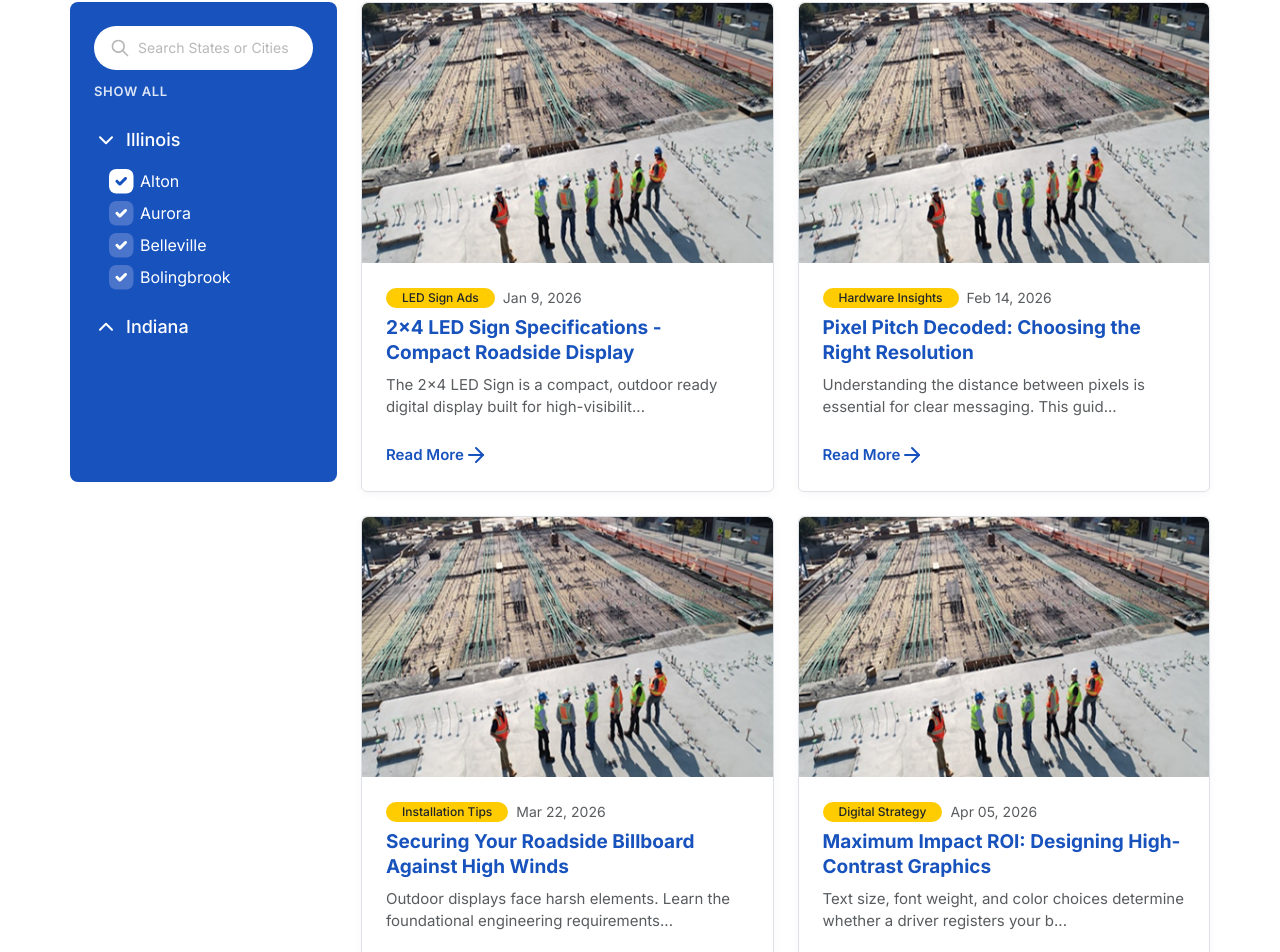
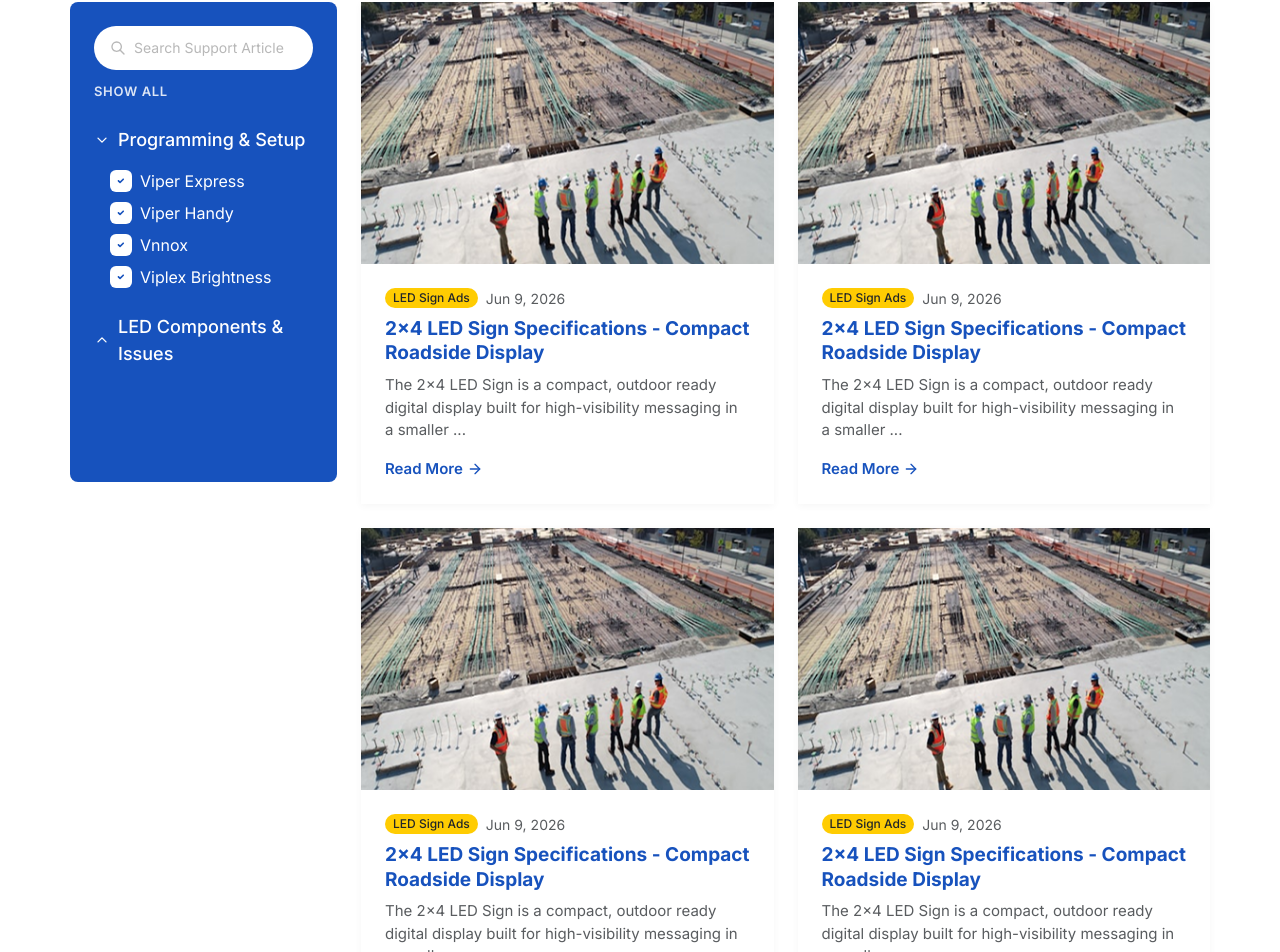
Before and after one commit to darshilajudia7/LED-Sign-City, a Next.js app: page /Blog/Installation in a window 1280 px wide. Shown: the part 336-1288 px from the top of the page. Built offline with nearby package versions, Linux system fonts and the light colour scheme; a web font is replaced by a local one.

Commit message:
Redirect error solve

```diff
--- a/app/Blog/Installation/page.js
+++ b/app/Blog/Installation/page.js
@@ -1,67 +1,28 @@
 "use client";
-import Link from "next/link";
 import Image from "next/image";
 import React, { useState } from "react";
 import "./style.css";
 
 export default function Installation() {
-
-    // Status for checkbox
-    const [statesData, setStatesData] = useState([
-        { name: 'Alton', checked: true },
-        { name: 'Aurora', checked: false },
-        { name: 'Belleville', checked: false },
-        { name: 'Bolingbrook', checked: false },
+    // Categories and active filter checkboxes based on the UI layout
+    const [categoriesData, setCategoriesData] = useState([
+        { name: 'Viper Express', checked: true },
+        { name: 'Viper Handy', checked: true },
+        { name: 'Vnnox', checked: true },
+        { name: 'Viplex Brightness', checked: true },
     ]);
 
-    // Data of initialBlogPosts
-    const initialBlogPosts = [
-        {
-            category: 'LED Sign Ads',
-            date: 'Jan 9, 2026',
-            title: '2×4 LED Sign Specifications - Compact Roadside Display',
-            description: 'The 2×4 LED Sign is a compact, outdoor ready digital display built for high-visibility messaging in a smaller footprint. A strong fit for storefronts, entrances, and drive lanes.',
-            imageUrl: '/ads_temp.png'
-        },
-        {
-            category: 'Hardware Insights',
-            date: 'Feb 14, 2026',
-            title: 'Pixel Pitch Decoded: Choosing the Right Resolution',
-            description: 'Understanding the distance between pixels is essential for clear messaging. This guide breaks down how viewing distance impacts your choice between P4, P6, and P10 setups.',
-            imageUrl: '/ads_temp.png'
-        },
-        {
-            category: 'Installation Tips',
-            date: 'Mar 22, 2026',
-            title: 'Securing Your Roadside Billboard Against High Winds',
-            description: 'Outdoor displays face harsh elements. Learn the foundational engineering requirements, structural brackets, and ballast metrics needed to protect your hardware investments safely.',
-            imageUrl: '/ads_temp.png'
-        },
-        {
-            category: 'Digital Strategy',
-            date: 'Apr 05, 2026',
-            title: 'Maximum Impact ROI: Designing High-Contrast Graphics',
-            description: 'Text size, font weight, and color choices determine whether a driver registers your billboard or passes by. Explore verified formatting guidelines built for 45 MPH zones.',
-            imageUrl: '/ads_temp.png'
-        },
-        {
-            category: 'Maintenance Core',
-            date: 'May 18, 2026',
-            title: 'Preventative Care Routine for High-Bright Modules',
-            description: 'Keep your digital signage running smoothly year-round. Master power supply inspections, fan filter cleaning, and receiving card diagnostics to avoid unexpected onsite downtime.',
-            imageUrl: '/ads_temp.png'
-        },
-        {
-            category: 'Compliance Rules',
-            date: 'Jun 11, 2026',
-            title: 'Navigating Local Municipal Dimming Ordinances Safely',
-            description: 'Avoid costly zoning violations by managing nit levels correctly. Learn how integrated light sensors automate day-to-night transitions to comply with commercial district laws.',
-            imageUrl: '/ads_temp.png'
-        }
-    ];
+    // Card grid data mapped to match the actual textual layout shown in the UI image
+    const caseStudiesPosts = Array(6).fill({
+        category: 'LED Sign Ads',
+        date: 'Jun 9, 2026',
+        title: '2×4 LED Sign Specifications - Compact Roadside Display',
+        description: 'The 2×4 LED Sign is a compact, outdoor ready digital display built for high-visibility messaging in a smaller footprint. A strong fit for storefronts, entrances, and drive lanes.',
+        imageUrl: '/ads_temp.png' // Replace with your image source path
+    });
 
     const [expandedPosts, setExpandedPosts] = useState(
-        new Array(initialBlogPosts.length).fill(false)
+        new Array(caseStudiesPosts.length).fill(false)
     );
 
     const toggleReadMore = (index) => {
@@ -71,51 +32,51 @@ export default function Installation() {
     };
 
     const handleCheckboxChange = (index) => {
-        const updatedStates = [...statesData];
-        updatedStates[index].checked = !updatedStates[index].checked;
-        setStatesData(updatedStates);
+        const updatedCategories = [...categoriesData];
+        updatedCategories[index].checked = !updatedCategories[index].checked;
+        setCategoriesData(updatedCategories);
     };
 
     return (
         <>
-            <main className="container-fluid p-0">
+            <main className="container-fluid p-0 bg-light-gray-base">
 
-                {/* Hero Banner */}
+                {/* Hero Banner matched exactly to layout */}
                 <section className="insights-hero d-flex align-items-center">
-                    <div className="container px-0 d-flex flex-column gap-2 text-white">
+                    <div className="container px-3 px-md-0 d-flex flex-column gap-2 text-white">
                         <h1 className="hero-title m-0">
-                            Latest Insights from LED SIGN City
+                            Case Studies
                         </h1>
                         <p className="hero-subtitle m-0">
-                            Choose a category below to explore guides, tips, and real-world case studies.
+                            Choose your category to see the case studies.
                         </p>
                     </div>
                 </section>
 
-                {/* Dashboard */}
+                {/* Main Content Area */}
                 <section className="content-dashboard-wrapper py-5">
-                    <div className="container px-0">
+                    <div className="container px-3 px-md-0">
                         <div className="row g-4 justify-content-between">
 
-                            {/* Left Side */}
+                            {/* Sidebar Left Navigation Panel */}
                             <aside className="col-lg-4 col-xl-3">
                                 <div className="sidebar-filter-panel p-4">
                                     <div className="sidebar-stack d-flex flex-column gap-4">
 
-                                        {/* Search Box Elements Container */}
+                                        {/* Search Input Box */}
                                         <div className="sidebar-search-group w-100">
                                             <div className="sidebar-search-bar d-flex align-items-center px-3 mb-2">
                                                 <Image
                                                     src="/search.svg"
                                                     alt="Search Icon"
-                                                    width="20"
-                                                    height="20"
+                                                    width="16"
+                                                    height="16"
                                                     className="me-2"
                                                 />
                                                 <input
                                                     type="text"
                                                     id="sidebarSearchInput"
-                                                    placeholder="Search States or Cities"
+                                                    placeholder="Search Support Article"
                                                     className="sidebar-search-input w-100"
                                                 />
                                             </div>
@@ -124,62 +85,57 @@ export default function Installation() {
                                             </button>
                                         </div>
 
-                                        {/* Filter Selection Accordions */}
+                                        {/* Dropdown Filters Accordion UI */}
                                         <div className="sidebar-filters-accordion w-100">
                                             <div className="accordion-state-group w-100">
-                                                <div className="accordion-state-header d-flex justify-content-between align-items-center mb-3">
+                                                <div className="accordion-state-header d-flex justify-content-between align-items-center mb-3 cursor-pointer">
                                                     <div className="state-title-wrap d-flex align-items-center gap-2">
                                                         <Image
                                                             src="/drop.svg"
-                                                            alt="Toggle Chevron"
-                                                            width="24"
-                                                            height="24"
+                                                            alt="Toggle Chevron Down"
+                                                            width="16"
+                                                            height="16"
                                                         />
-                                                        <span className="state-name-heading fw-medium text-white">Illinois</span>
+                                                        <span className="state-name-heading fw-medium text-white">Programming & Setup</span>
                                                     </div>
                                                 </div>
 
+                                                {/* Checkbox Options Loop */}
                                                 <div className="checkbox-options-stack d-flex flex-column gap-2 ps-3">
-                                                    {statesData.map((state, index) => (
+                                                    {categoriesData.map((category, index) => (
                                                         <label key={index} className="custom-checkbox-label d-flex align-items-center gap-2 text-white cursor-pointer m-0">
                                                             <input
                                                                 type="checkbox"
-                                                                checked={state.checked}
+                                                                checked={category.checked}
                                                                 onChange={() => handleCheckboxChange(index)}
                                                                 className="native-checkbox-hidden"
                                                             />
-                                                            <span className={`custom-checkbox-box rounded ${state.checked ? 'checkbox-box--active' : 'checkbox-box--inactive'}`}>
-                                                                {state.checked ? (
+                                                            <span className={`custom-checkbox-box rounded ${category.checked ? 'checkbox-box--active' : 'checkbox-box--inactive'}`}>
+                                                                {category.checked && (
                                                                     <Image
                                                                         src="/checked.svg"
-                                                                        alt="Checked status indicator"
-                                                                        width="25"
-                                                                        height="25"
-                                                                    />
-                                                                ) : (
-                                                                    <Image
-                                                                        src="/unchecked.svg"
-                                                                        alt="Unchecked status indicator"
-                                                                        width="25"
-                                                                        height="25"
+                                                                        alt="Checked Status"
+                                                                        width="14"
+                                                                        height="14"
                                                                     />
                                                                 )}
                                                             </span>
-                                                            <span className="city-label-text">{state.name}</span>
+                                                            <span className="city-label-text">{category.name}</span>
                                                         </label>
                                                     ))}
                                                 </div>
                                             </div>
 
-                                            <div className="accordion-state-header d-flex align-items-center gap-2 mt-4">
+                                            {/* Collapsed Section Heading */}
+                                            <div className="accordion-state-header d-flex align-items-center gap-2 mt-4 cursor-pointer">
                                                 <Image
                                                     src="/drop.svg"
-                                                    alt="Toggle Chevron"
-                                                    width="24"
-                                                    height="24"
+                                                    alt="Toggle Chevron Up"
+                                                    width="16"
+                                                    height="16"
                                                     className="chevron-icon--collapsed"
                                                 />
-                                                <span className="state-name-heading fw-medium text-white">Indiana</span>
+                                                <span className="state-name-heading fw-medium text-white">LED Components & Issues</span>
                                             </div>
                                         </div>
 
@@ -187,18 +143,18 @@ export default function Installation() {
                                 </div>
                             </aside>
 
-                            {/* Right Side */}
+                            {/* Cards Grid Right Panel */}
                             <main className="col-lg-8 col-xl-9">
                                 <div className="row row-cols-1 row-cols-md-2 g-4">
-                                    {initialBlogPosts.map((post, idx) => {
+                                    {caseStudiesPosts.map((post, idx) => {
                                         const isExpanded = expandedPosts[idx];
                                         const displayedDescription = isExpanded
                                             ? post.description
-                                            : `${post.description.substring(0, 85)}...`;
+                                            : `${post.description.substring(0, 110)}...`;
 
                                         return (
                                             <div key={idx} className="col">
-                                                <article className="post-card h-100 d-flex flex-column bg-white rounded border overflow-hidden">
+                                                <article className="post-card h-100 d-flex flex-column bg-white rounded-0 border-0 overflow-hidden">
 
                                                     <div className="post-card__image-wrapper overflow-hidden position-relative">
                                                         <Image
@@ -213,14 +169,14 @@ export default function Installation() {
 
                                                     <div className="post-card__body p-4 d-flex flex-column flex-grow-1">
                                                         <div className="post-card__meta d-flex align-items-center gap-2 mb-2">
-                                                            <span className="badge post-card__badge text-dark rounded-pill py-1 px-3">
+                                                            <span className="badge post-card__badge text-dark rounded-pill py-1 px-2">
                                                                 {post.category}
                                                             </span>
                                                             <span className="post-card__date text-muted small">{post.date}</span>
                                                         </div>
 
                                                         <h5 className="post-card__title fw-bold mb-2">{post.title}</h5>
-                                                        <p className="post-card__description text-muted mb-4">
+                                                        <p className="post-card__description text-muted mb-3 small">
                                                             {displayedDescription}
                                                         </p>
 
@@ -230,12 +186,12 @@ export default function Installation() {
                                                                 onClick={() => toggleReadMore(idx)}
                                                                 className="post-card__btn btn btn-link p-0 text-decoration-none fw-semibold border-0 d-inline-flex align-items-center"
                                                             >
-                                                                <span className="post-card__btn-text">{isExpanded ? "Show Less" : "Read More"}</span>
+                                                                <span className="post-card__btn-text me-1">{isExpanded ? "Show Less" : "Read More"}</span>
                                                                 <Image
                                                                     src="/b_arrow.svg"
                                                                     alt="Arrow Icon"
-                                                                    width="24"
-                                                                    height="24"
+                                                                    width="16"
+                                                                    height="16"
                                                                     className={`post-card__arrow transition-transform ${isExpanded ? 'post-card__arrow--rotated' : ''}`}
                                                                 />
                                                             </button>
--- a/components/Navbar.js
+++ b/components/Navbar.js
@@ -81,7 +81,7 @@ const Navbar = () => {
                                     </Link>
                                 </li>
                                 <li className="nav-item">
-                                    <Link href="/Blog" className="nav-link p-0">
+                                    <Link href="/blog" className="nav-link p-0">
                                         Blog
                                     </Link>
                                 </li>
```
Also changed, not shown: app/Blog/page.js (+4 -4 lines).
